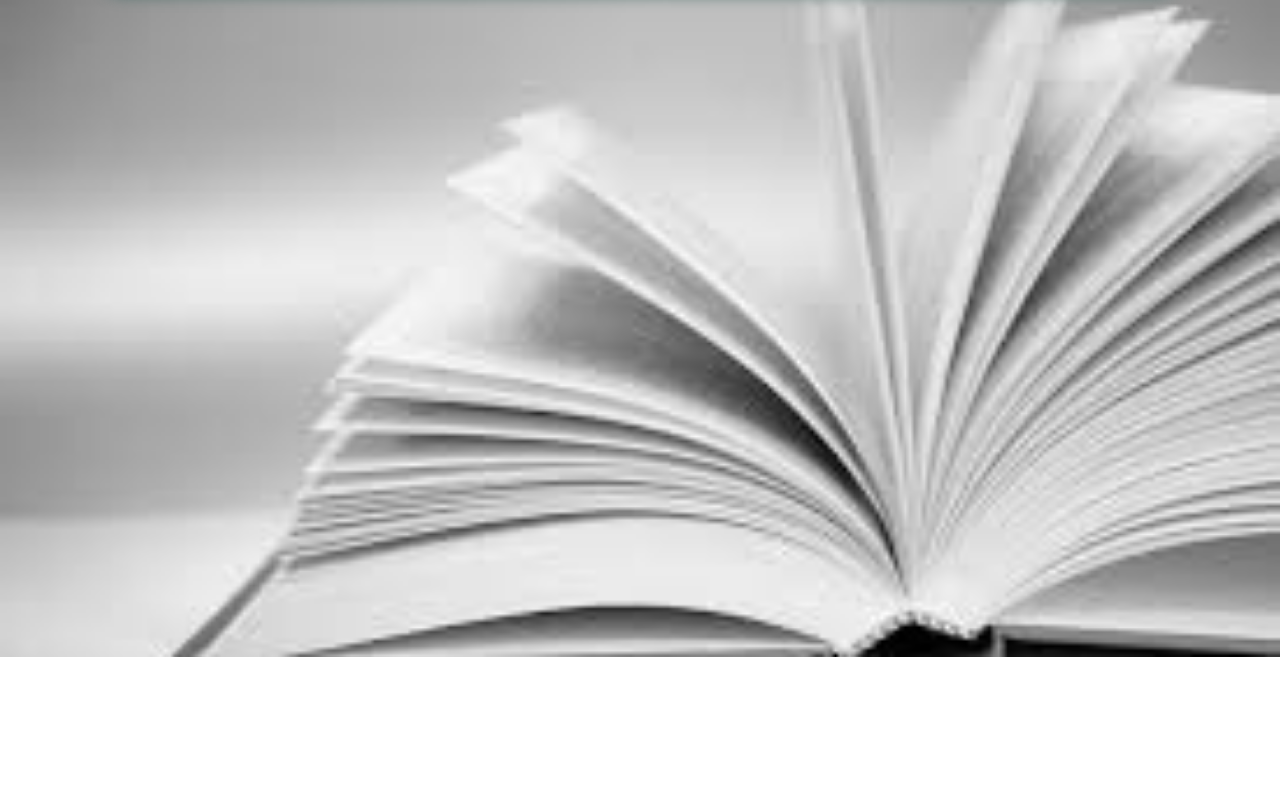
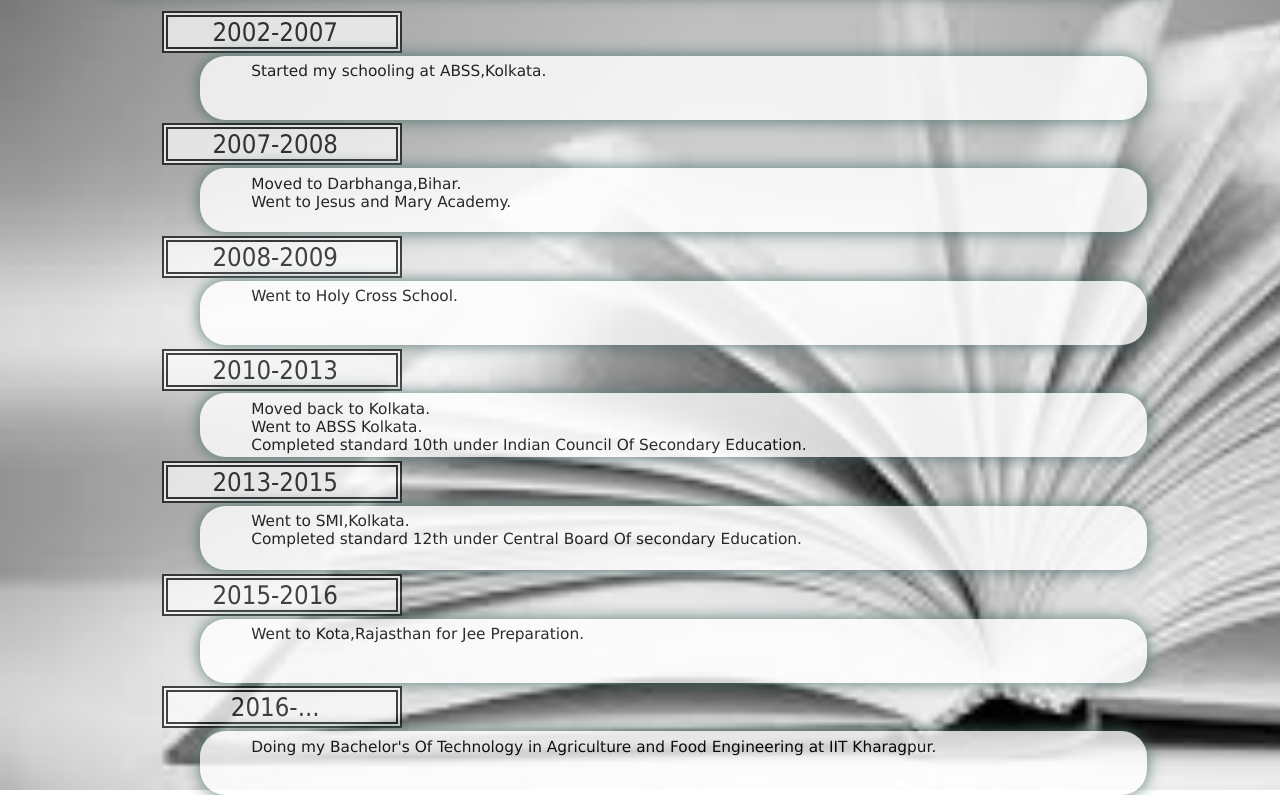
Before and after one commit to Anjali167-sopho/Anjali167-sopho.github.io, a plain HTML site: page academics.html in a window 1280 px wide. Shown: the part 143-938 px from the top of the page. Before the commit the page ends 800 px from the top, so only its background shows below. Drawn offline with Linux system fonts and the light colour scheme.

Commit message:
academics.html new

```diff
--- a/academics.html
+++ b/academics.html
@@ -9,6 +9,28 @@
     <style type="text/css">
         body{
             background-image: url(bimages2.jpg);
+        }
+        .side{
+            background-color: white;
+            opacity: 0.7;
+            text-align: center;
+            margin-left: 12vw;
+            margin-top: 1.3vw;
+            padding-right: 4vw;
+            font-size: 2vw;
+            margin-right: 68vw;
+
+        }
+        .intro{
+            background-color: rgb(255,255,255);
+            margin-top: -4vw;
+            margin-left: 15vw;
+            height: 4.5vw;
+            border:none;
+            opacity: 0.8;
+            padding-top: 0.5vw;
+            padding-left: 4vw;
+            font-size: 1.2vw;
         }
     </style>
 </head>
@@ -33,5 +55,53 @@
      	</li>
      </nav>
      </ul>
+     <div>
+         <div class="side">
+             2002-2007
+         </div><br><br><br>
+         <p class="intro">
+             Started my schooling at ABSS,Kolkata.
+         </p>
+         <div class="side">
+             2007-2008
+         </div><br><br><br>
+         <p class="intro">
+             Moved to Darbhanga,Bihar.<br>
+             Went to Jesus and Mary Academy.
+         </p>
+         <div class="side">
+             2008-2009
+         </div><br><br><br>
+         <p class="intro">
+             Went to Holy Cross School.
+         </p>
+         <div class="side">
+             2010-2013
+         </div><br><br><br>
+         <p class="intro">
+             Moved back to Kolkata.<br>
+             Went to ABSS Kolkata.<br>
+             Completed standard 10th under Indian Council Of Secondary Education.
+         </p>
+         <div class="side">
+             2013-2015
+         </div><br><br><br>
+         <p class="intro">
+             Went to SMI,Kolkata.<br>
+             Completed standard 12th under Central Board Of secondary Education.
+         </p>
+         <div class="side">
+             2015-2016
+         </div><br><br><br>
+         <p class="intro">
+             Went to Kota,Rajasthan for Jee Preparation.<br>
+         </p>
+         <div class="side">
+             2016-...
+         </div><br><br><br>
+         <p class="intro">
+             Doing my Bachelor's Of Technology in Agriculture and Food Engineering at IIT Kharagpur.
+         </p>
+     </div>
 </body>
 </html>
```
Also changed, not shown: aboutme.html (+1 -1 lines).
